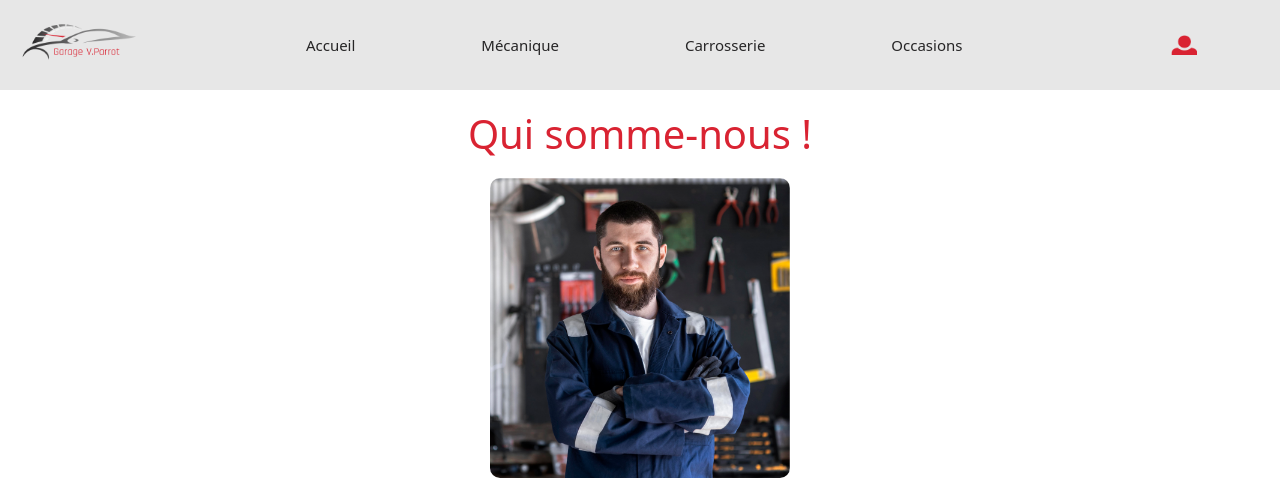
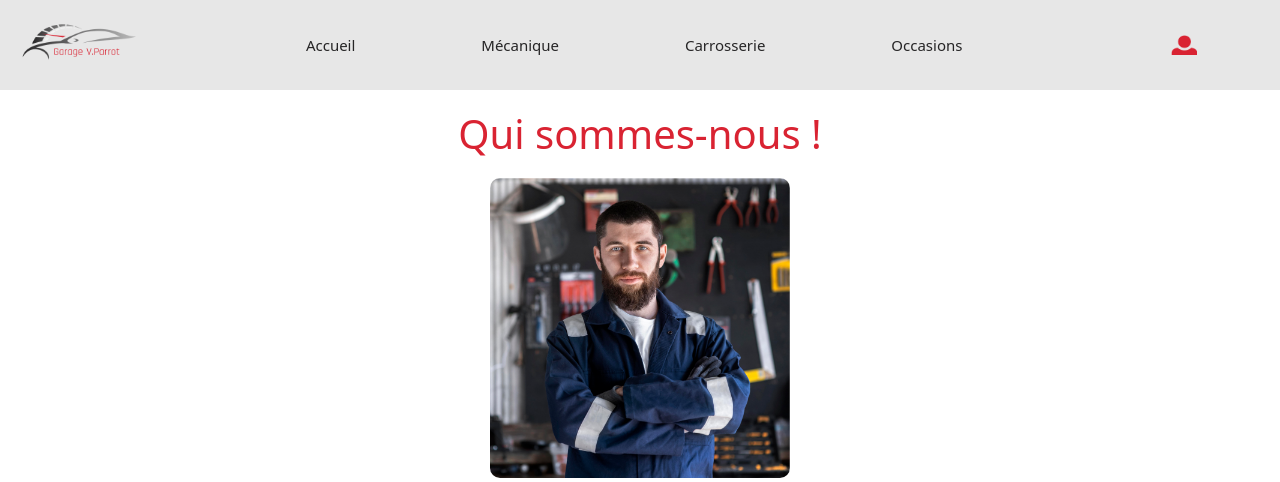
Before and after one commit to kyoshiroDev/garage-v-parrot, a Symfony app: template templates/home/index.html.twig in a window 1280 px wide. Shown: the top 482 px of the page. Run offline with Twig, Linux system fonts and the light colour scheme; the template is opened without the code that fills it, so the values that code supplies are empty; some libraries are stand-ins or nearby versions.

Commit message:
modfication des script composer

```diff
--- a/composer.json
+++ b/composer.json
@@ -81,6 +81,9 @@
         ],
         "post-update-cmd": [
             "@auto-scripts"
+        ],
+        "compile":[
+          "php bin/console doctrine:migrations:migrate"
         ]
     },
     "conflict": {
--- a/templates/home/index.html.twig
+++ b/templates/home/index.html.twig
@@ -11,7 +11,7 @@
 
 {% block body %}
 	<main>
-		<h1>Qui somme-nous !</h1>
+		<h1>Qui sommes-nous !</h1>
 		<div class="qui-somme-nous-container">
 			<img src="{{ asset('assets/images/Home/qui somme-nous.png') }}" alt="">
 			<p class="qui-somme-nous-content">
```
Also changed, not shown: 1 other file.
